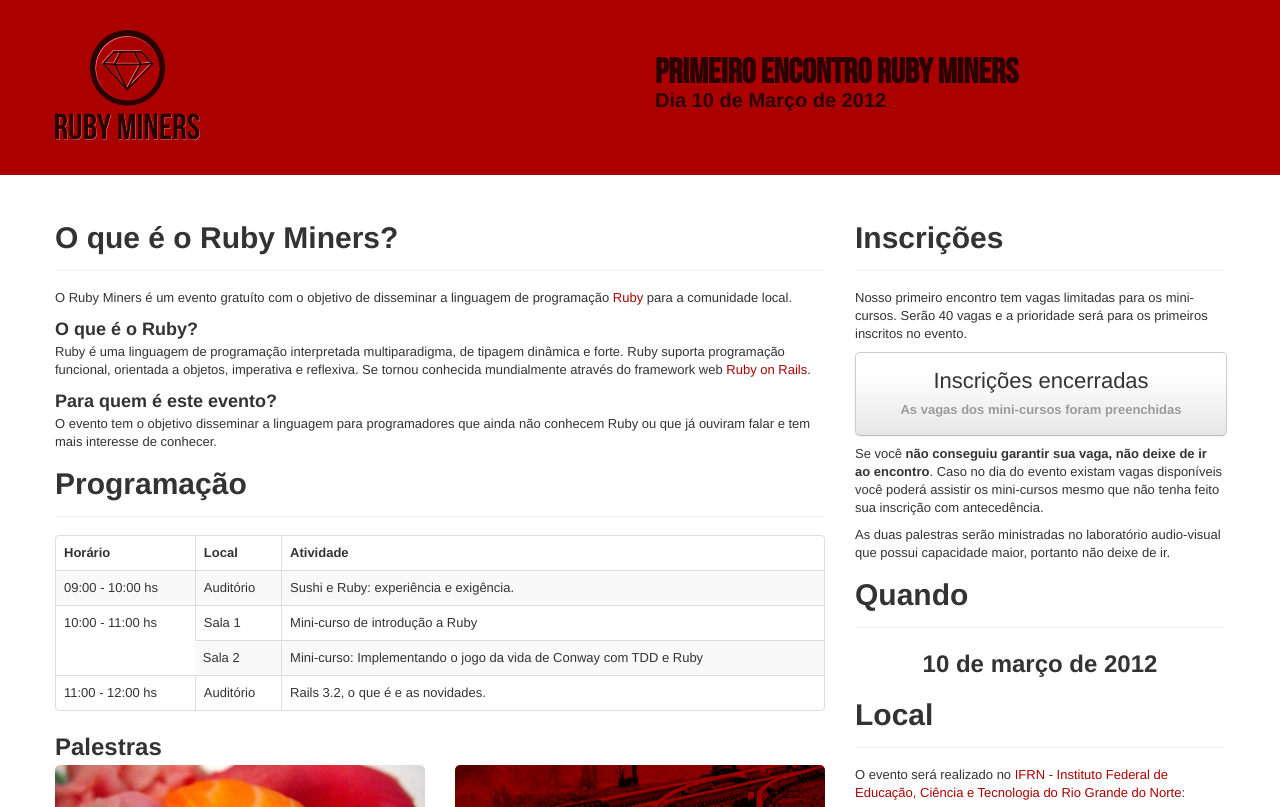
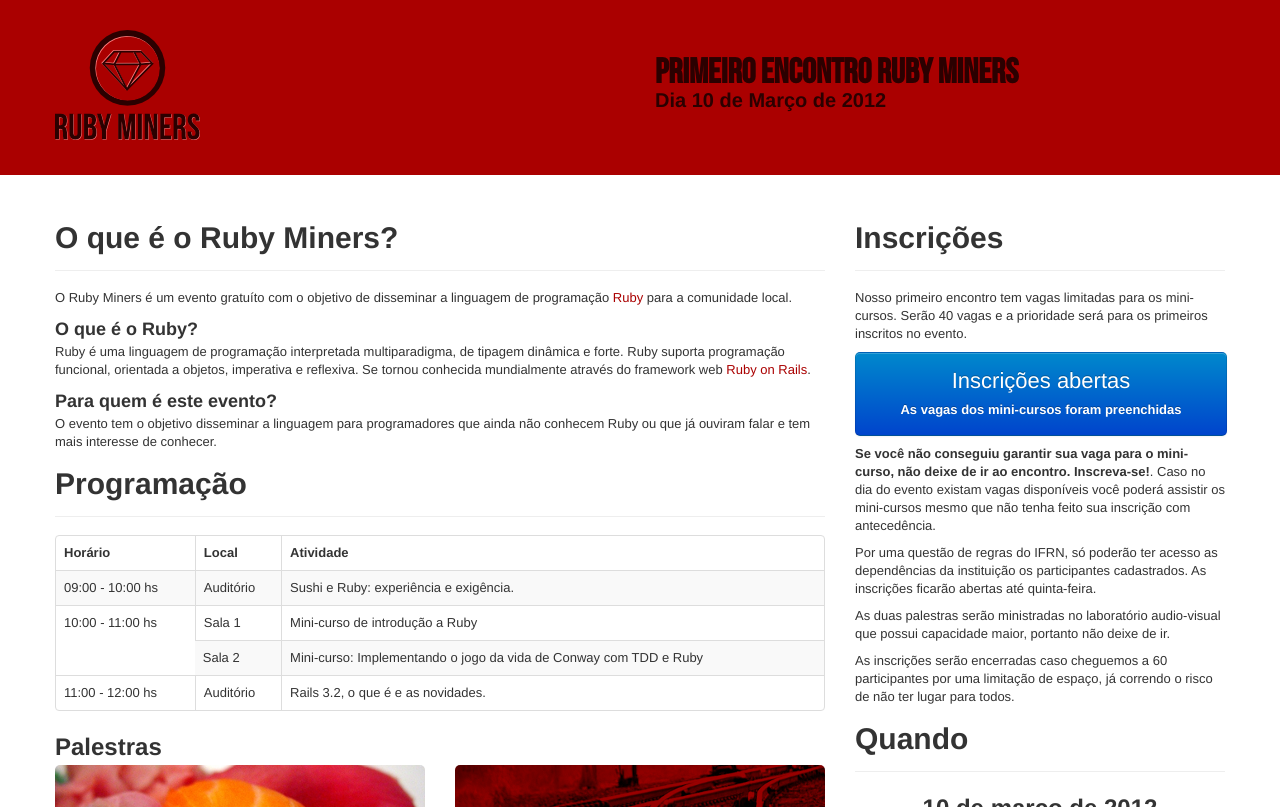
Before and after one commit to andersondias/andersondias.github.com, a Jekyll site: the page rubyminers/index.html, which Jekyll copies as it is, in a window 1280 px wide, cut to the strip 0-807 px from the top of the page. Built offline with Jekyll 4.4.1, drawn with Linux system fonts in a browser that asks for light colours; nearby versions of some CDN libraries; Markdown is read by kramdown in place of the engine named in the settings.

Commit message:
Reabrindo inscrições

```diff
--- a/rubyminers/css/style.css
+++ b/rubyminers/css/style.css
@@ -48,6 +48,7 @@
 .btn-xxlarge small {
   font-size: 13px;
   font-weight: bold;
+  color: white;
 }
 
 .palestras img {
--- a/rubyminers/index.html
+++ b/rubyminers/index.html
@@ -120,12 +120,14 @@
           <div class='span4'>
             <div class='page-header'><h1>Inscrições</h1></div>
             <p>Nosso primeiro encontro tem vagas limitadas para os mini-cursos. Serão 40 vagas e a prioridade será para os primeiros inscritos no evento.</p>
-            <p><a class='btn btn-xxlarge' href='#'>
-                Inscrições encerradas<br/>
+            <p><a class='btn btn-primary btn-xxlarge' href='inscricao.html'>
+                Inscrições abertas<br/>
                 <small>As vagas dos mini-cursos foram preenchidas</small>
             </a></p>
-            <p>Se você <strong>não conseguiu garantir sua vaga, não deixe de ir ao encontro</strong>. Caso no dia do evento existam vagas disponíveis você poderá assistir os mini-cursos mesmo que não tenha feito sua inscrição com antecedência.</p>
+            <p><strong>Se você não conseguiu garantir sua vaga para o mini-curso, não deixe de ir ao encontro. Inscreva-se!</strong>. Caso no dia do evento existam vagas disponíveis você poderá assistir os mini-cursos mesmo que não tenha feito sua inscrição com antecedência.</p>
+            <p>Por uma questão de regras do IFRN, só poderão ter acesso as dependências da instituição os participantes cadastrados. As inscrições ficarão abertas até quinta-feira.</p>
             <p>As duas palestras serão ministradas no laboratório audio-visual que possui capacidade maior, portanto não deixe de ir.</p>
+            <p>As inscrições serão encerradas caso cheguemos a 60 participantes por uma limitação de espaço, já correndo o risco de não ter lugar para todos.</p>
             <div class='page-header'><h1>Quando</h1></div>
             <h2 style='text-align: center'>10 de março de 2012</h2>
             <div class='page-header'><h1>Local</h1></div>
```
Also changed, not shown: rubyminers/inscricao.html (+7 -3 lines).
